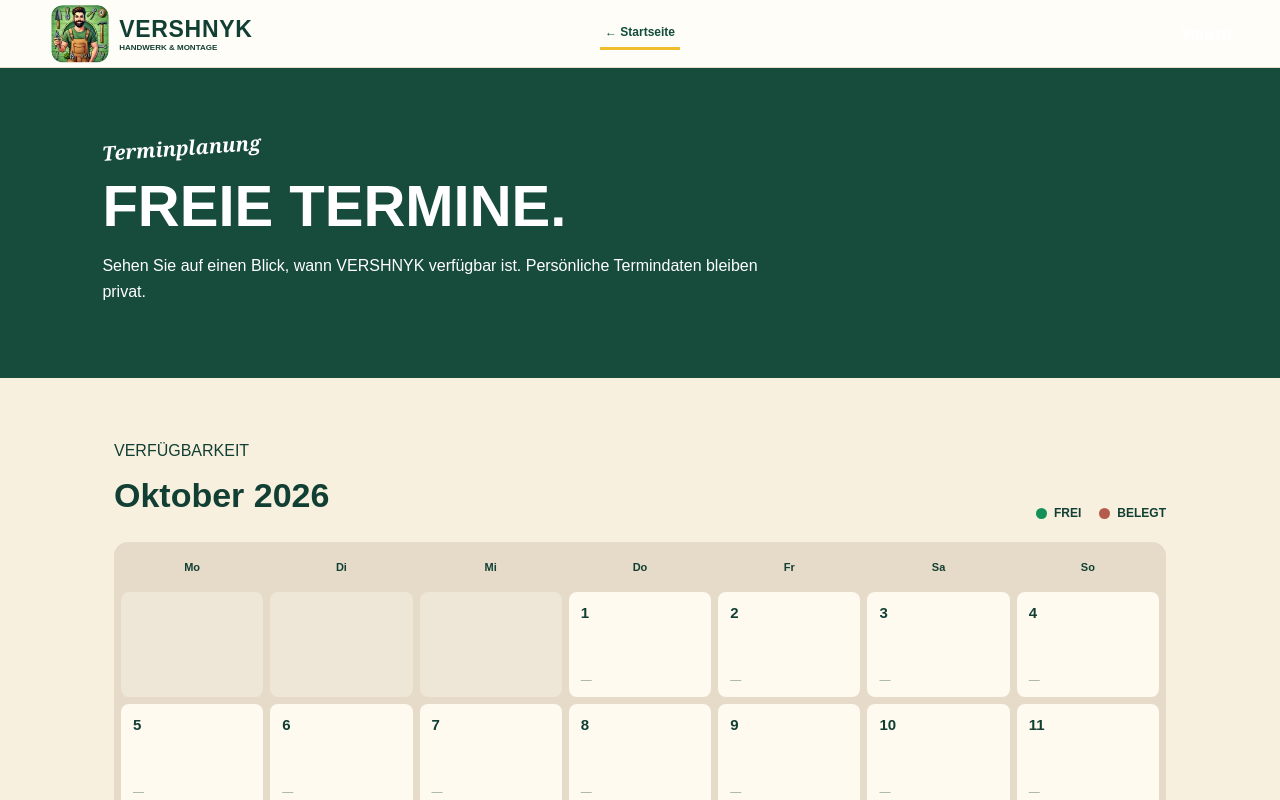
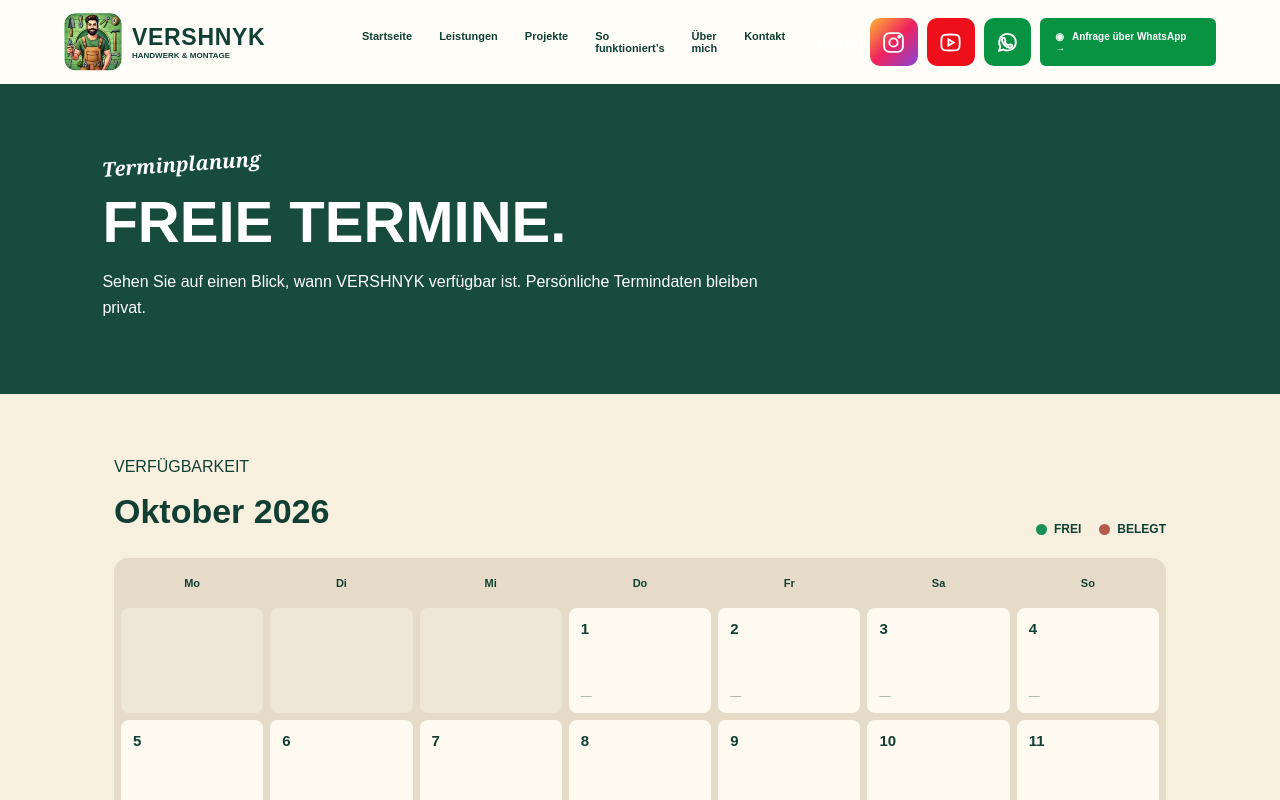
Before and after one commit to ch-ua/vershnyk-com, a Next.js app: page /kalender in a window 1280 px wide. Shown: the top 800 px of the page. Built offline with nearby package versions, Linux system fonts and the light colour scheme.

Commit message:
Use full public header on calendar page

```diff
--- a/src/app/kalender/page.tsx
+++ b/src/app/kalender/page.tsx
@@ -6,10 +6,10 @@ const startOffset = 3;
 
 export default function Kalender(){
  return <main className="calendarPage">
-  <header className="detailHeader">
+  <header className="header">
    <a className="brand" href="/"><img src={logo} alt="VERSHNYK"/><span><strong>VERSHNYK</strong><small>HANDWERK & MONTAGE</small></span></a>
-   <a className="homeLink" href="/">← Startseite</a>
-   <div className="actions"><a className="loginButton" href="/admin">Увійти</a><a className="whatsapp" href={site.whatsapp}>◉ &nbsp; Anfrage über WhatsApp&nbsp; →</a></div>
+   <nav><a href="/">Startseite</a><a href="/#leistungen">Leistungen</a><a href="/#projekte">Projekte</a><a href="/#ablauf">So funktioniert’s</a><a href="/#ueber">Über mich</a><a href="/#kontakt">Kontakt</a></nav>
+   <div className="actions"><a className="loginButton" href="/admin">Увійти</a><a className="ig" href={site.instagram} aria-label="Instagram"><svg viewBox="0 0 24 24"><rect x="3" y="3" width="18" height="18" rx="5"/><circle cx="12" cy="12" r="4"/><circle cx="17.5" cy="6.5" r="1"/></svg></a><a className="yt" href={site.youtube} aria-label="YouTube"><svg viewBox="0 0 24 24"><path d="M3.5 7.2A3.5 3.5 0 0 1 6 4.7c4-.5 8-.5 12 0a3.5 3.5 0 0 1 2.5 2.5c.5 3.2.5 6.4 0 9.6a3.5 3.5 0 0 1-2.5 2.5c-4 .5-8 .5-12 0a3.5 3.5 0 0 1-2.5-2.5 31 31 0 0 1 0-9.6Z"/><path className="play" d="m10 9 5 3-5 3Z"/></svg></a><a className="wicon" href={site.whatsapp} aria-label="WhatsApp"><svg viewBox="0 0 24 24"><path d="M20 11.7a8 8 0 0 1-11.8 7l-4.2 1.1 1.1-4A8 8 0 1 1 20 11.7Z"/><path d="M8.2 7.8c.4-.4.8-.2 1 .2l.8 1.8c.1.3 0 .6-.2.8l-.6.7c.8 1.6 2 2.8 3.7 3.5l.7-.8c.2-.2.5-.3.8-.2l1.8.8c.4.2.5.6.3 1-.5.9-1.4 1.5-2.4 1.4-3.7-.4-7.2-3.8-7.5-7.5-.1-.7.2-1.3.6-1.7Z"/></svg></a><a className="whatsapp" href={site.whatsapp}>◉ &nbsp; Anfrage über WhatsApp&nbsp; →</a></div>
   </header>
   <section className="calendarHero">
    <p className="hand">Terminplanung</p><h1>FREIE TERMINE.</h1>
```
